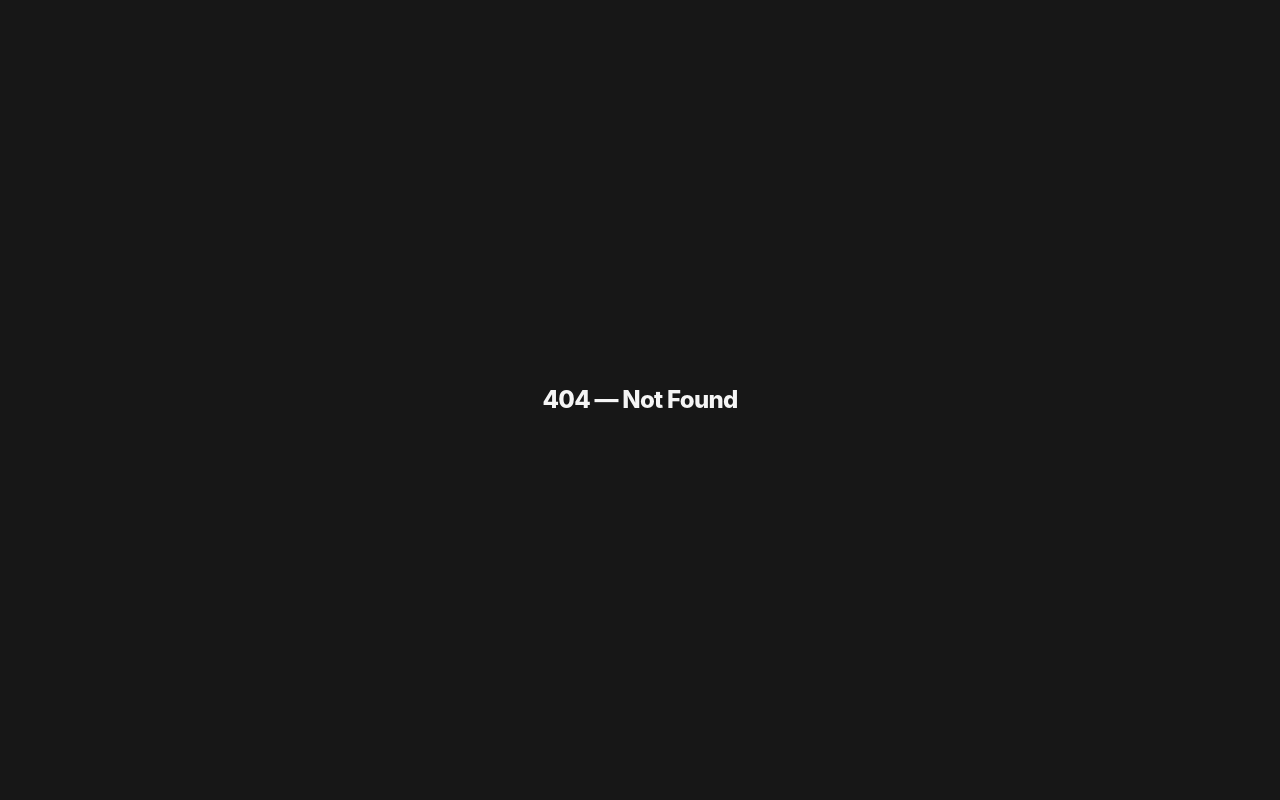
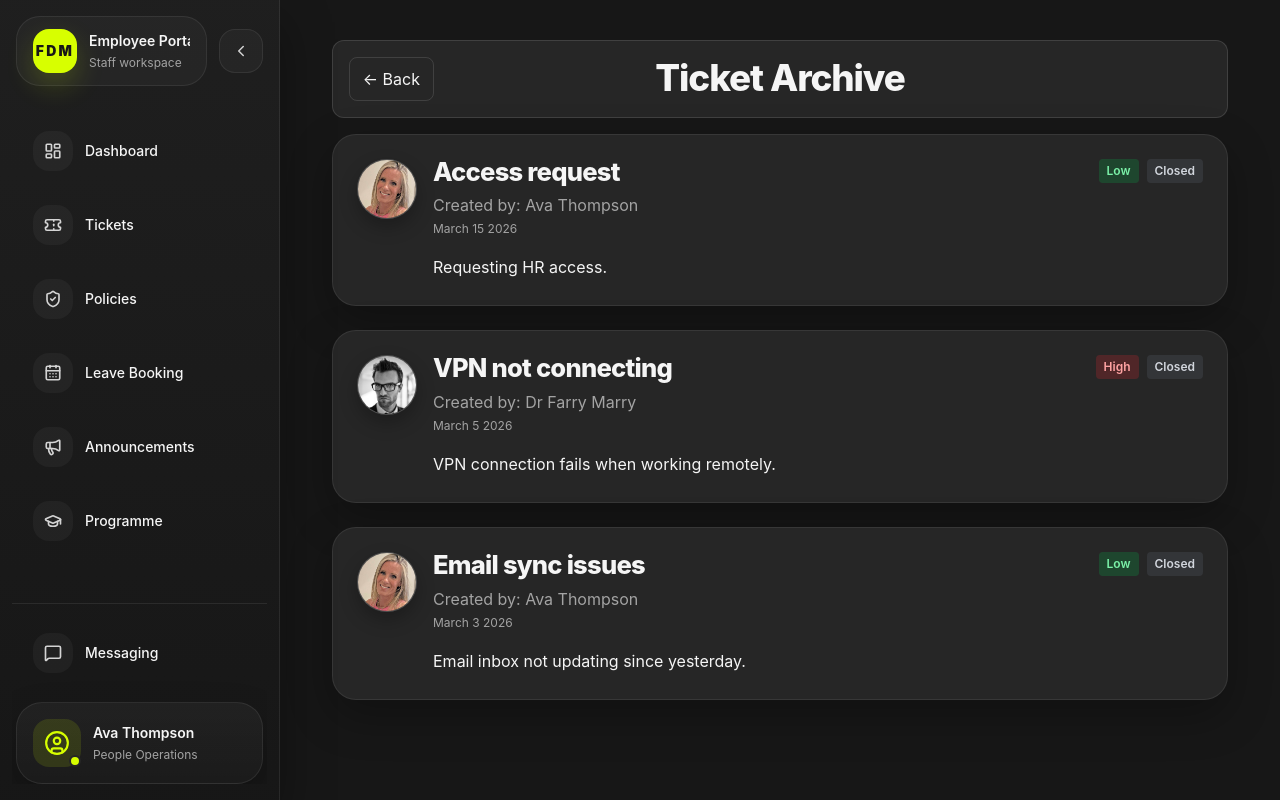
Before and after one commit to FowzanRaja/employee-portal, a React (Vite) app in the folder frontend/: page /it/1 in a window 1280 px wide. Before the commit this address had no page. Built offline with nearby package versions, Linux system fonts and the light colour scheme.

Commit message:
Added IT ticket management display system - No ticket status change

```diff
--- a/frontend/src/app/routes.jsx
+++ b/frontend/src/app/routes.jsx
@@ -11,6 +11,8 @@ import PolicyPage from '../pages/PolicyPage'
 import ProgrammePage from '../pages/ProgrammePage'
 import ProgrammeViewPage from '../pages/ProgrammeViewPage'
 import TicketPage from '../pages/TicketPage'
+import ITPage from '../pages/ITPage'
+import ITViewPage from '../pages/ITViewPage'
 
 export default function AppRoutes() {
   return (
@@ -30,6 +32,8 @@ export default function AppRoutes() {
         <Route path="consultants" element={<ConsultantsPage />} />
         <Route path="programme" element={<ProgrammePage />} />
         <Route path="programme/:programmeId" element={<ProgrammeViewPage />} />
+        <Route path="it" element={<ITPage />} />
+        <Route path="it/:section" element={<ITViewPage />} />
       </Route>
 
       <Route path="*" element={<NotFound />} />
--- /dev/null
+++ b/frontend/src/components/TicketManagementCard.jsx
@@ -0,0 +1,28 @@
+import { useNavigate } from 'react-router-dom'
+
+export default function TicketTypeCard({ title, description, to, icon: Icon }) {
+  const navigate = useNavigate()
+
+  return (
+    <article className="programme-card">
+      <h2 className="programme-card-title">{title}</h2>
+      <p className="programme-card-description">
+        {description}
+      </p>
+
+      {Icon && (
+        <div className="programme-card-icon">
+          <Icon size={140} strokeWidth={1.5} />
+        </div>
+      )}
+
+      <button
+        type="button"
+        className="programme-card-button"
+        onClick={() => navigate(to)}
+      >
+        View Tickets
+      </button>
+    </article>
+  )
+}
--- /dev/null
+++ b/frontend/src/pages/ITPage.jsx
@@ -0,0 +1,42 @@
+import TicketTypeCard from '../components/TicketManagementCard'
+import { Inbox, Archive } from 'lucide-react';
+
+const IT_SECTIONS = [
+  {
+    to: '/it/open',
+    title: 'Open Tickets',
+    description: 'View and manage active support tickets.',
+    icon: Inbox,
+  },
+  {
+    to: '/it/archive',
+    title: 'Ticket Archive',
+    description: 'View resolved and closed tickets.',
+    icon: Archive,
+  },
+]
+
+export default function ITPage() {
+  return (
+    <section className="programme-page">
+      <header className="programme-page-header">
+        <h1 className="programme-page-title">IT Management</h1>
+        <p className="programme-page-subtitle">
+          Manage support tickets and system issues.
+        </p>
+      </header>
+
+      <div className="programme-grid">
+        {IT_SECTIONS.map((section) => (
+          <TicketTypeCard
+            key={section.to}
+            title={section.title}
+            description={section.description}
+            to={section.to}
+            icon={section.icon}
+          />
+        ))}
+      </div>
+    </section>
+  )
+}
--- /dev/null
+++ b/frontend/src/pages/ITViewPage.jsx
@@ -0,0 +1,115 @@
+import { useParams, useNavigate } from 'react-router-dom'
+import TicketCard from '../components/TicketCard'
+import pfp1 from '../assets/pfp images/pfp1.jpg'
+import pfp2 from '../assets/pfp images/pfp2.jpg'
+import pfp4 from '../assets/pfp images/pfp4.jpg'
+import { useState } from 'react'
+
+export default function ITViewPage() {
+  const { section } = useParams()
+  const navigate = useNavigate()
+  const [tickets, setTickets] = useState([
+    {
+      id: 1,
+      title: 'Laptop not working',
+      name: 'Ava Thompson',
+      profilePic: pfp4,
+      priority: 'medium',
+      status: 'Open',
+      date: 'March 17 2026',
+      content: 'My laptop keeps crashing.',
+    },
+    {
+      id: 2,
+      title: 'Access request',
+      name: 'Ava Thompson',
+      profilePic: pfp4,
+      priority: 'low',
+      status: 'Closed',
+      date: 'March 15 2026',
+      content: 'Requesting HR access.',
+    },
+    {
+      id: 3,
+      title: 'Access issues',
+      name: 'Larry Barry',
+      profilePic: pfp1,
+      priority: 'medium',
+      status: 'In Progress',
+      date: 'March 6 2026',
+      content: 'Unable to access internal tools on my laptop.',
+    },
+    {
+      id: 4,
+      title: 'VPN not connecting',
+      name: 'Dr Farry Marry',
+      profilePic: pfp2,
+      priority: 'high',
+      status: 'Closed',
+      date: 'March 5 2026',
+      content: 'VPN connection fails when working remotely.',
+    },
+    {
+      id: 5,
+      title: 'Email sync issues',
+      name: 'Ava Thompson',
+      profilePic: pfp4,
+      priority: 'low',
+      status: 'Closed',
+      date: 'March 3 2026',
+      content: 'Email inbox not updating since yesterday.',
+    },
+  ])
+
+  // UML: updateTicket()
+  const handleStatusChange = (id, newStatus) => {
+    setTickets((prev) =>
+      prev.map((t) =>
+        t.id === id ? { ...t, status: newStatus } : t
+      )
+    )
+  }
+
+  // Filter logic
+  const filteredTickets =
+    section === 'open'
+      ? tickets.filter((t) => t.status !== 'Closed')
+      : tickets.filter((t) => t.status === 'Closed')
+
+  return (
+    <section className="programme-page">
+
+      {/* HEADER */}
+      <header className="programme-view-header">
+        <button
+          className="programme-view-back-button"
+          onClick={() => navigate('/it')}
+        >
+          ← Back
+        </button>
+        <h1 className="programme-page-title">
+          {section === 'open' ? 'Open Tickets' : 'Ticket Archive'}
+        </h1>
+      </header>
+
+      {/* TICKETS */}
+      <div className="fdm-stack">
+        {filteredTickets.map((t) => (
+          <TicketCard
+            key={t.id}
+            id={t.id}
+            title={t.title}
+            name={t.name}
+            profilePic={t.profilePic}
+            priority={t.priority}
+            status={t.status}
+            date={t.date}
+            content={t.content}
+            onStatusChange={handleStatusChange}
+            isAdmin={true}
+          />
+        ))}
+      </div>
+    </section>
+  )
+}
```
Also changed, not shown: 1 other file (tests, documents, lock files or other folders).
